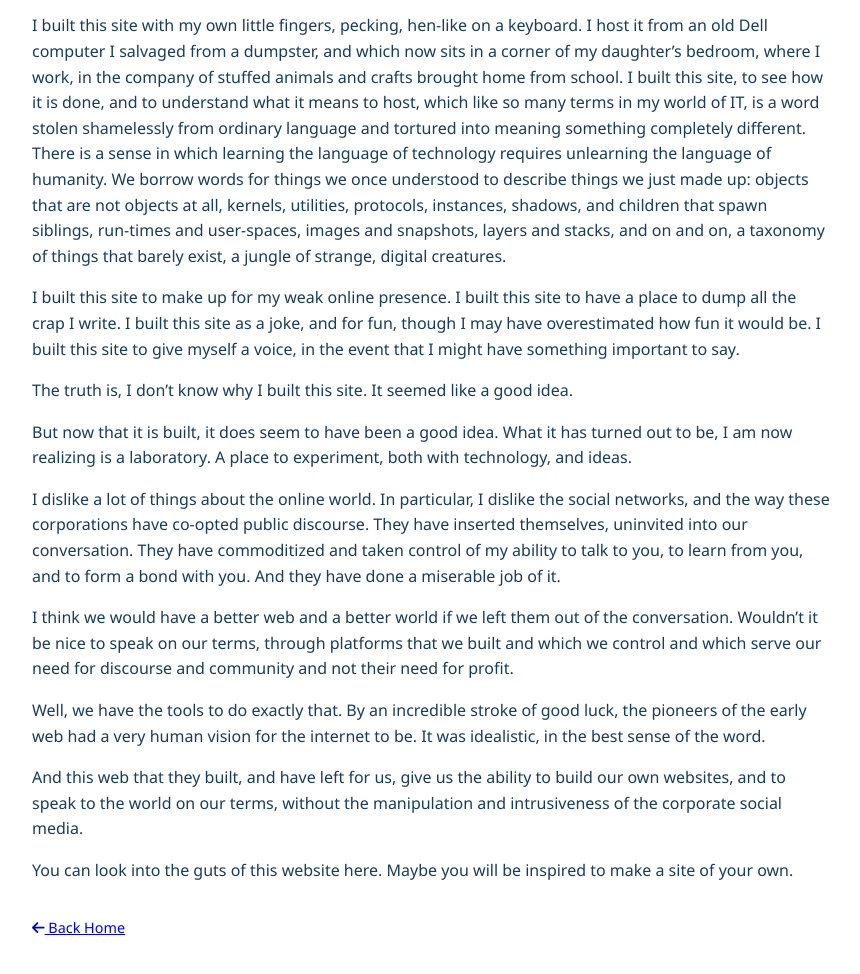
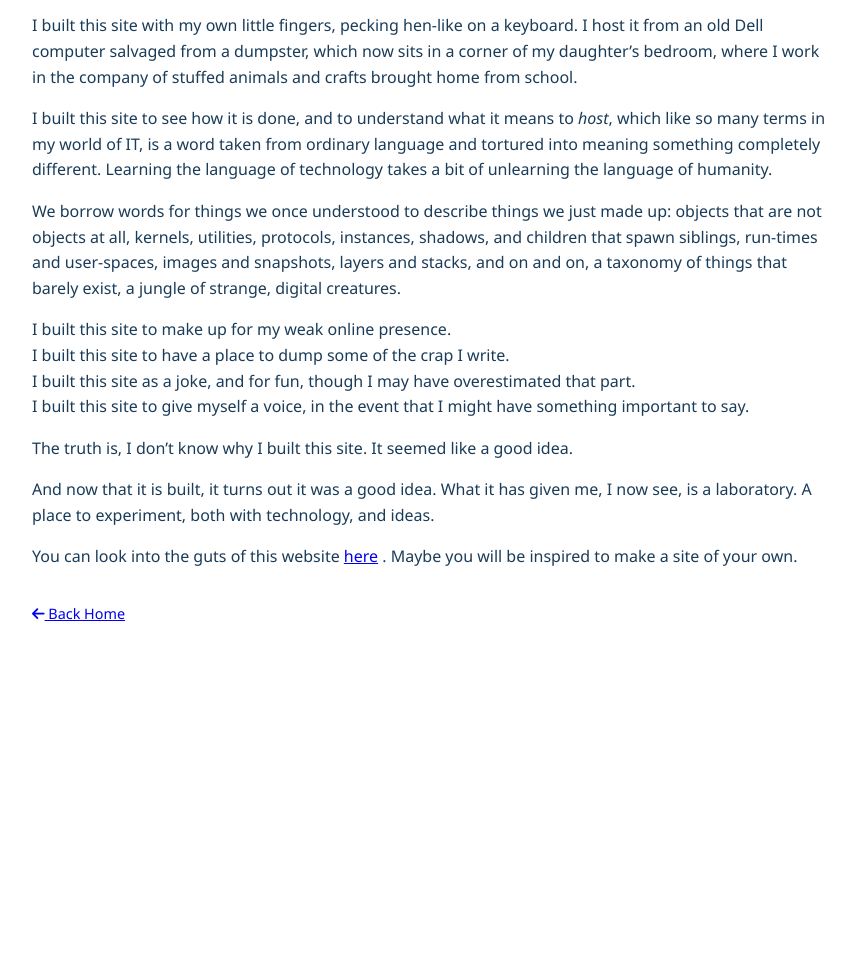
Before and after one commit to joaquinfox/joaquinfox.com, an Eleventy site: page src/blog/about-this-site.md in a window 1280 px wide. Shown: the part 496-1470 px from the top of the page, without its empty margins (208-1068 px from the left). After the commit the page ends 1168 px from the top, so only its background shows below. Built offline with nearby package versions, Linux system fonts and the light colour scheme; Eleventy itself is replaced by a stand-in of ours; files that its build step writes are made by us from their sources.

Commit message:
new post

```diff
--- a/src/blog/about-this-site.md
+++ b/src/blog/about-this-site.md
@@ -1,34 +1,29 @@
 ---
-title: About this site
-date: 2025-0-01T12:00:00
+title: Why this site?
+date: 2025-6-8T12:00:00
 layout: post
 ---
 
 <!-- ![AI generated cartoon of crazy guy at keyboard](/assets/about/berserk.png) -->
-<img src="/assets/about/berserk.png" alt="AI generated cartoon of crazy guy at keyboard" style="max-width:100%; height:auto; display:block; margin:1rem auto; border-radius:12px;" />
+<img src="/assets/about/berserk.png" alt="AI generated cartoon of crazy guy at keyboard" style="max-width:50%; height:auto; display:block; margin:1rem auto; border-radius:12px;" />
 
 
 
-I built this site with my own little fingers, pecking, hen-like on a keyboard.
-I host it from an old Dell computer I salvaged from a dumpster, and which now sits in a corner of my daughter’s bedroom, where I work, in the company of stuffed animals and crafts brought home from school.
-I built this site, to see how it is done, and to understand what it means to host, which like so many terms in my world of IT, is a word stolen shamelessly from ordinary language and tortured into meaning something completely different. There is a sense in which learning the language of technology requires unlearning the language of humanity.
+I built this site with my own little fingers, pecking hen-like on a keyboard.
+I host it from an old Dell computer salvaged from a dumpster, which now sits in a corner of my daughter’s bedroom, where I work in the company of stuffed animals and crafts brought home from school.
+
+I built this site to see how it is done, and to understand what it means to <em>host</em>, which like so many terms in my world of IT, is a word taken from ordinary language and tortured into meaning something completely different. Learning the language of technology takes a bit of unlearning the language of humanity.
+
 We borrow words for things we once understood to describe things we just made up: objects that are not objects at all, kernels, utilities, protocols, instances, shadows, and children that spawn siblings, run-times and user-spaces, images and snapshots, layers and stacks, and on and on, a taxonomy of things that barely exist, a jungle of strange, digital creatures.
 
 I built this site to make up for my weak online presence.
-I built this site to have a place to dump all the crap I write.
-I built this site as a joke, and for fun, though I may have overestimated how fun it would be.
+I built this site to have a place to dump some of the crap I write.
+I built this site as a joke, and for fun, though I may have overestimated that part.
 I built this site to give myself a voice, in the event that I might have something important to say.
 
 The truth is, I don’t know why I built this site. It seemed like a good idea.
 
-But now that it is built, it does seem to have been a good idea. What it has turned out to be, I am now realizing is a laboratory. A place to experiment, both with technology, and ideas.
+And now that it is built, it turns out it was a good idea. What it has given me, I now see, is a laboratory. A place to experiment, both with technology, and ideas.
 
-I dislike a lot of things about the online world. In particular, I dislike the social networks, and the way these corporations have co-opted public discourse. They have inserted themselves, uninvited into our conversation. They have commoditized and taken control of my ability to talk to you, to learn from you, and to form a bond with you. And they have done a miserable job of it.
 
-I think we would have a better web and a better world if we left them out of the conversation. Wouldn’t it be nice to speak on our terms, through platforms that we built and which we control and which serve our need for discourse and community and not their need for profit.
-
-Well, we have the tools to do exactly that. By an incredible stroke of good luck, the pioneers of the early web had a very human vision for the internet to be. It was idealistic, in the best sense of the word.
-
-And this web that they built, and have left for us, give us the ability to build our own websites, and to speak to the world on our terms, without the manipulation and intrusiveness of the corporate social media.
-
-You can look into the guts of this website here. Maybe you will be inspired to make a site of your own.
+You can look into the guts of this website [here](https://github.com/joaquinfox/joaquinfox.com/blob/main/README.md) . Maybe you will be inspired to make a site of your own.
```
Also changed, not shown: src/index.html (+5 -0 lines).
